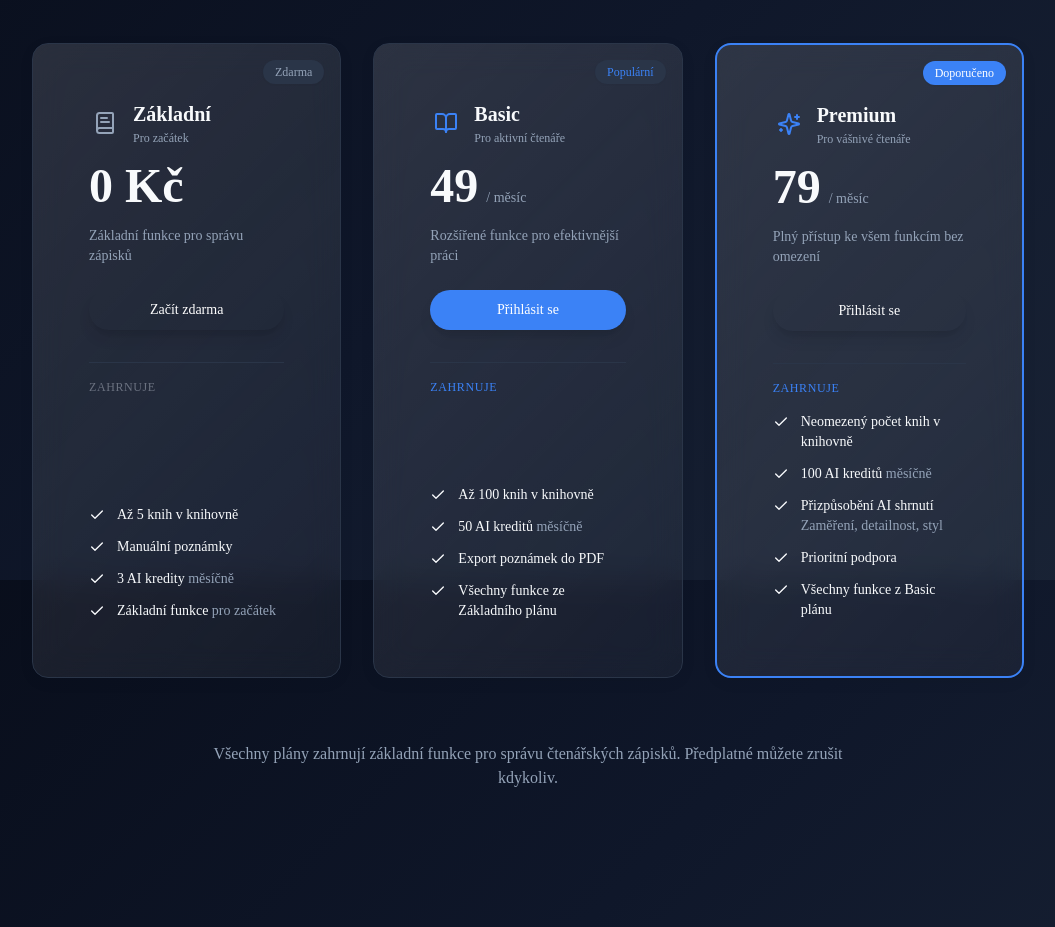
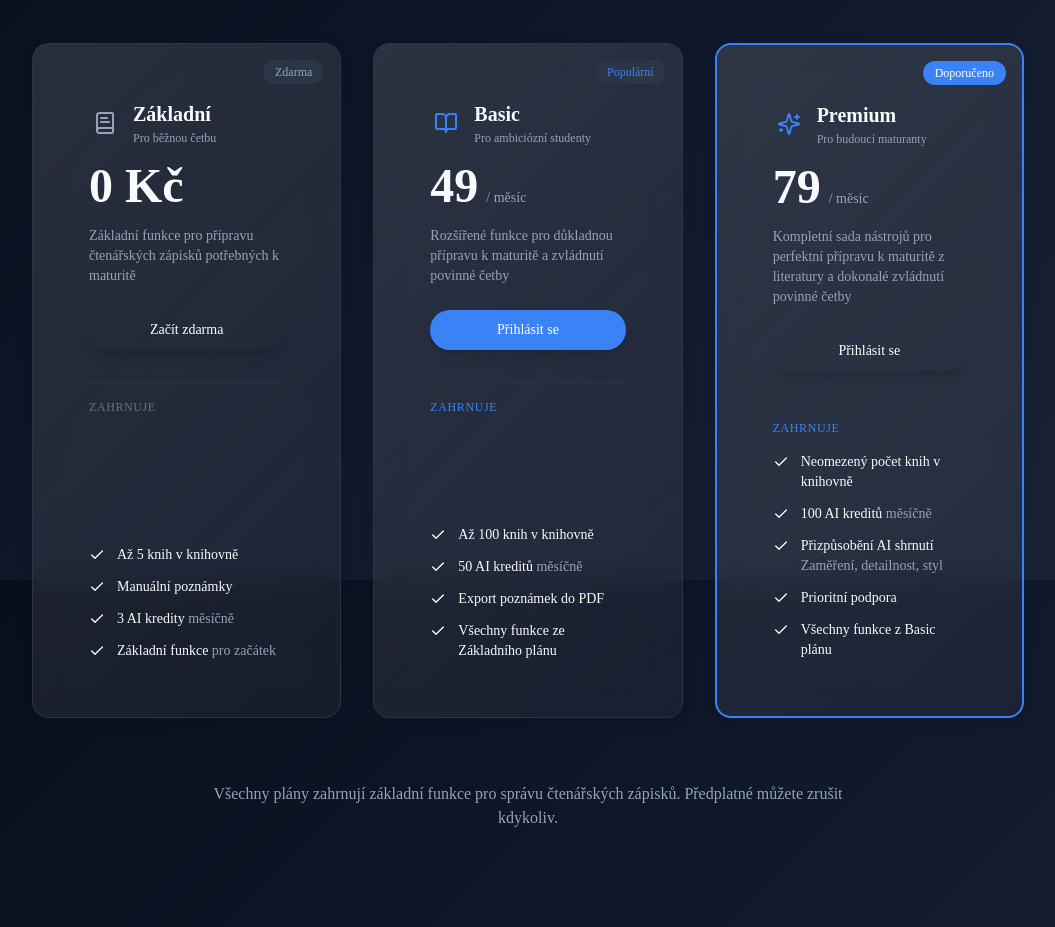
Before and after one commit to VilemB/ectenarak, a Next.js app: page / in a window 1280 px wide. Shown: the part 1820-2747 px from the top of the page, without its empty margins (112-1167 px from the left). Built offline with nearby package versions, Linux system fonts and the light colour scheme; no server answers.

Commit message:
Improved description

```diff
--- a/src/app/subscription/page.tsx
+++ b/src/app/subscription/page.tsx
@@ -325,8 +325,8 @@ export default function SubscriptionPage() {
               {/* Free tier */}
               <SubscriptionCard
                 title="Základní"
-                subtitle="Pro začátek"
-                description="Základní funkce pro správu zápisků"
+                subtitle="Pro běžnou četbu"
+                description="Základní funkce pro přípravu čtenářských zápisků potřebných k maturitě"
                 price="0 Kč"
                 pricePeriod=""
                 priceId="price_free"
@@ -367,8 +367,8 @@ export default function SubscriptionPage() {
               {/* Basic tier */}
               <SubscriptionCard
                 title="Basic"
-                subtitle="Pro aktivní čtenáře"
-                description="Rozšířené funkce pro efektivnější práci"
+                subtitle="Pro ambiciózní studenty"
+                description="Rozšířené funkce pro důkladnou přípravu k maturitě a zvládnutí povinné četby"
                 price={billingCycle === "yearly" ? "39" : "49"}
                 pricePeriod="/ měsíc"
                 priceId={
@@ -376,6 +376,8 @@ export default function SubscriptionPage() {
                     ? "price_1R2vIpCHqJNxgUwRW12zahkB"
                     : "price_1R2vAHCHqJNxgUwRPpfqCHJF"
                 }
+                monthlyPrice={49}
+                isYearly={billingCycle === "yearly"}
                 icon={<BookOpen className="h-6 w-6 text-[#3b82f6]" />}
                 badge={{
                   text: "Populární",
@@ -412,8 +414,8 @@ export default function SubscriptionPage() {
               {/* Premium tier */}
               <SubscriptionCard
                 title="Premium"
-                subtitle="Pro vášnivé čtenáře"
-                description="Kompletní sada nástrojů pro náročné čtenáře"
+                subtitle="Pro budoucí maturanty"
+                description="Kompletní sada nástrojů pro perfektní přípravu k maturitě z literatury a dokonalé zvládnutí povinné četby"
                 price={billingCycle === "yearly" ? "63" : "79"}
                 pricePeriod="/ měsíc"
                 priceId={
@@ -421,6 +423,8 @@ export default function SubscriptionPage() {
                     ? "price_1RDOWLCHqJNxgUwRjnZbthf9"
                     : "price_1RDOWACHqJNxgUwR1lZD7Ap3"
                 }
+                monthlyPrice={79}
+                isYearly={billingCycle === "yearly"}
                 icon={<Sparkles className="h-6 w-6 text-[#3b82f6]" />}
                 badge={{
                   text: "Doporučeno",
--- a/src/components/LandingPage.tsx
+++ b/src/components/LandingPage.tsx
@@ -361,8 +361,8 @@ export default function LandingPage() {
                     {/* Free Plan */}
                     <SubscriptionCard
                       title="Základní"
-                      subtitle="Pro začátek"
-                      description="Základní funkce pro správu zápisků"
+                      subtitle="Pro běžnou četbu"
+                      description="Základní funkce pro přípravu čtenářských zápisků potřebných k maturitě"
                       price="0 Kč"
                       priceId="price_free"
                       pricePeriod=""
@@ -407,8 +407,8 @@ export default function LandingPage() {
                     {/* Basic Plan */}
                     <SubscriptionCard
                       title="Basic"
-                      subtitle="Pro aktivní čtenáře"
-                      description="Rozšířené funkce pro efektivnější práci"
+                      subtitle="Pro ambiciózní studenty"
+                      description="Rozšířené funkce pro důkladnou přípravu k maturitě a zvládnutí povinné četby"
                       price={yearlyBilling ? "39" : "49"}
                       priceId={
                         yearlyBilling
@@ -416,6 +416,8 @@ export default function LandingPage() {
                           : "price_1R2vAHCHqJNxgUwRPpfqCHJF"
                       }
                       pricePeriod="/ měsíc"
+                      monthlyPrice={49}
+                      isYearly={yearlyBilling}
                       icon={<BookOpen className="h-6 w-6 text-[#3b82f6]" />}
                       badge={{
                         text: "Populární",
@@ -456,8 +458,8 @@ export default function LandingPage() {
                     {/* Premium Plan */}
                     <SubscriptionCard
                       title="Premium"
-                      subtitle="Pro vášnivé čtenáře"
-                      description="Plný přístup ke všem funkcím bez omezení"
+                      subtitle="Pro budoucí maturanty"
+                      description="Kompletní sada nástrojů pro perfektní přípravu k maturitě z literatury a dokonalé zvládnutí povinné četby"
                       price={yearlyBilling ? "63" : "79"}
                       priceId={
                         yearlyBilling
@@ -465,6 +467,8 @@ export default function LandingPage() {
                           : "price_1RDOWACHqJNxgUwR1lZD7Ap3"
                       }
                       pricePeriod="/ měsíc"
+                      monthlyPrice={79}
+                      isYearly={yearlyBilling}
                       icon={<Sparkles className="h-6 w-6 text-[#3b82f6]" />}
                       badge={{
                         text: "Doporučeno",
--- a/src/components/SubscriptionCard.tsx
+++ b/src/components/SubscriptionCard.tsx
@@ -2,7 +2,7 @@
 
 import React, { useState } from "react";
 import { motion } from "framer-motion";
-import { Check, Loader2 } from "lucide-react";
+import { Check, Loader2, Sparkles } from "lucide-react";
 import { Button } from "@/components/ui/button";
 import { toast } from "sonner";
 
@@ -35,6 +35,8 @@ export interface SubscriptionCardProps {
   isPremium?: boolean;
   animationDelay?: number;
   isLandingPage?: boolean;
+  isYearly?: boolean;
+  monthlyPrice?: number | string;
 }
 
 export default function SubscriptionCard({
@@ -57,6 +59,8 @@ export default function SubscriptionCard({
   isPremium = false,
   animationDelay = 0.2,
   isLandingPage = false,
+  isYearly = false,
+  monthlyPrice,
 }: SubscriptionCardProps) {
   const [isCheckoutLoading, setIsCheckoutLoading] = useState(false);
 
@@ -144,7 +148,8 @@ export default function SubscriptionCard({
         </div>
 
         {/* Price */}
-        <div className="flex items-baseline mb-4">
+        <div className="flex flex-col mb-4">
+          <div className="flex items-baseline">
             <span className="text-3xl sm:text-4xl md:text-5xl font-bold">
               {typeof price === "number" ? `${price} Kč` : price}
             </span>
@@ -152,6 +157,19 @@ export default function SubscriptionCard({
               <span className="text-muted-foreground ml-2 text-sm">
                 {pricePeriod}
               </span>
+            )}
+          </div>
+
+          {/* Show yearly savings when applicable */}
+          {isYearly && monthlyPrice && price !== "0 Kč" && (
+            <div className="mt-2 text-sm text-emerald-400 flex items-center">
+              <Sparkles className="h-3 w-3 mr-1" />
+              <span>
+                {typeof monthlyPrice === "number" && typeof price === "number"
+                  ? `${price * 12} Kč/rok (ušetříte ${monthlyPrice * 12 - price * 12} Kč oproti měsíční platbě)`
+                  : `Ušetříte 20% oproti měsíční platbě`}
+              </span>
+            </div>
           )}
         </div>
 
```
Lines whose indentation alone changed are shown as unchanged.
